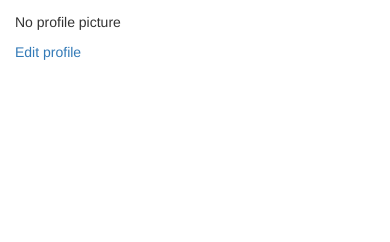
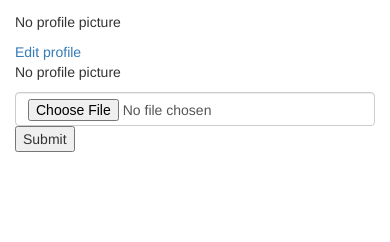
Before and after one commit to Celinemmbonekerrine4/pitch-perfect, a Flask app: template app/templates/profile/profile.html in a window 390 px wide. Shown: the part 165-407 px from the top of the page. Run offline with Flask 2, Linux system fonts and the light colour scheme; the template is opened without the code that fills it, so the values that code supplies are empty; parts of the project's set-up code (start-up, migrations or seed data) failed here and were passed over; some libraries are stand-ins or nearby versions.

Commit message:
it will create a profile pic path

```diff
--- a/app/templates/profile/profile.html
+++ b/app/templates/profile/profile.html
@@ -28,6 +28,24 @@
     <a href="{{url_for('main.update_profile',uname=user.username)}}">Edit profile</a>
     {% endif %}
   </div>
+  <div class="col-md-4">
+    {% if user.profile_pic_path %}
+
+    <img src="{{url_for('static',filename=user.profile_pic_path)}}" alt="" class="img-thumbnail">
+
+    {%else%}
+    <p>No profile picture</p>
+
+    {% endif %}
+
+        {% if user == current_user %}
+    <form  action="{{url_for('main.update_pic',uname=user.username)}}" method="post" enctype = "multipart/form-data">
+
+      <input type="file"  name="photo" class="form-control" required>
+      <input type="submit">
+    </form>
+      {% endif %}
+  </div>
 </div>
 </div>
 {% endblock %}
```
